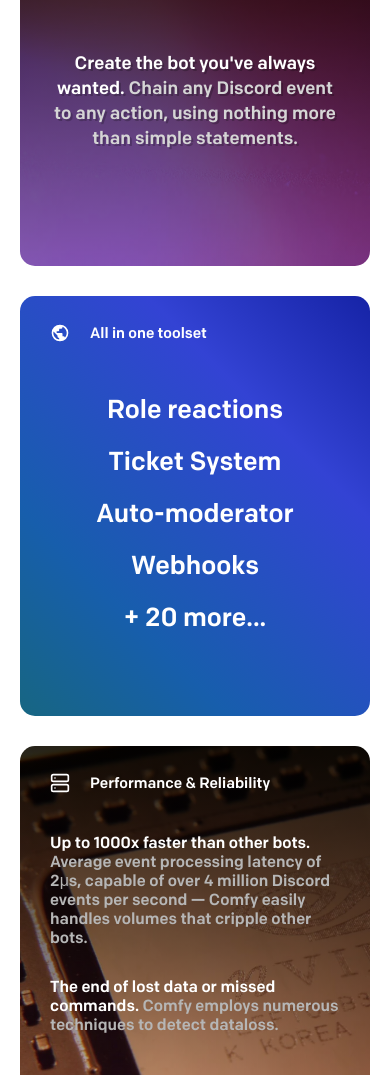
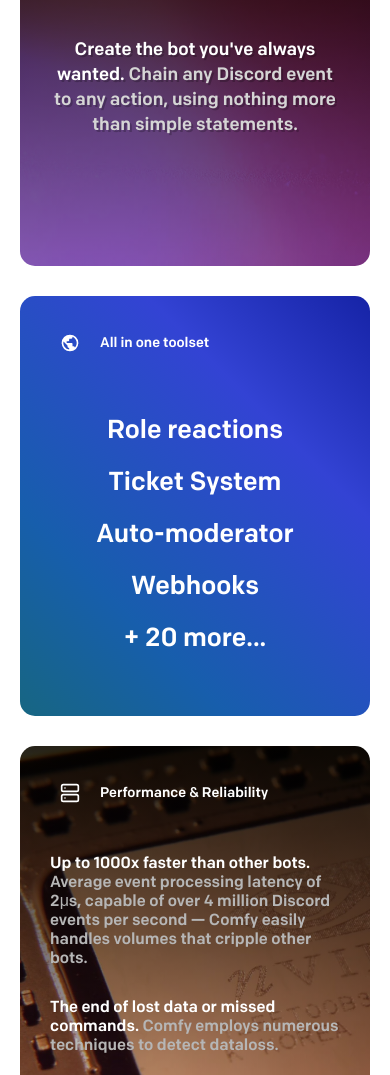
Before and after one commit to mu-arch/cybermancy_web, a website built with Parcel: page comfyai/index.html in a window 390 px wide. Shown: the part 673-1748 px from the top of the page. Built offline with nearby package versions, Linux system fonts and the light colour scheme; no server answers.

Commit message:
update from mac

```diff
--- a/comfyai/css/main.css
+++ b/comfyai/css/main.css
@@ -514,12 +514,13 @@ b {
 }
 
 .block-title {
-  padding: 35px 30px 35px 40px;
+  padding: 35px 30px 30px 40px;
   color: #fff;
   font-weight: 500;
-  line-height: 25px;
+  line-height: 23px;
   font-size: 17px;
   float:left;
+  width: 100%;
 }
 
 .block-title span {
@@ -667,7 +668,7 @@ footer span {
 
   .block-title {
     font-size: 12px;
-    padding: 25px 30px 20px 30px;
+    padding-right: 30px;
   }
 
   .block-title span {
@@ -679,7 +680,7 @@ footer span {
   .centered-p {
     font-size:  18px;
     padding: 0 30px;
-    margin-top: 70px;
+    margin-top: 40px;
     line-height: 25px;
   }
 
@@ -780,7 +781,7 @@ footer span {
   }
 
   .block-title {
-    font-size: 15px;
+    font-size: 14px;
   }
 
   .block-title span {
--- a/comfyai/index.html
+++ b/comfyai/index.html
@@ -83,7 +83,7 @@
     </div><div style="clear:both"></div>
 
         <div class="tile performance-tile">
-            <div class="block-title"><span class="ico-server"></span>Performance & Reliability</div>
+            <div class="block-title"><span class="ico-server"><div style="clear:both"></div></span>Performance & Reliability</div>
             <div style="clear:both"></div>
             <p class="left-top-p">
                 <span>Up to 1000x faster than other bots.</span> Average event processing latency of 2μs, capable of
```
